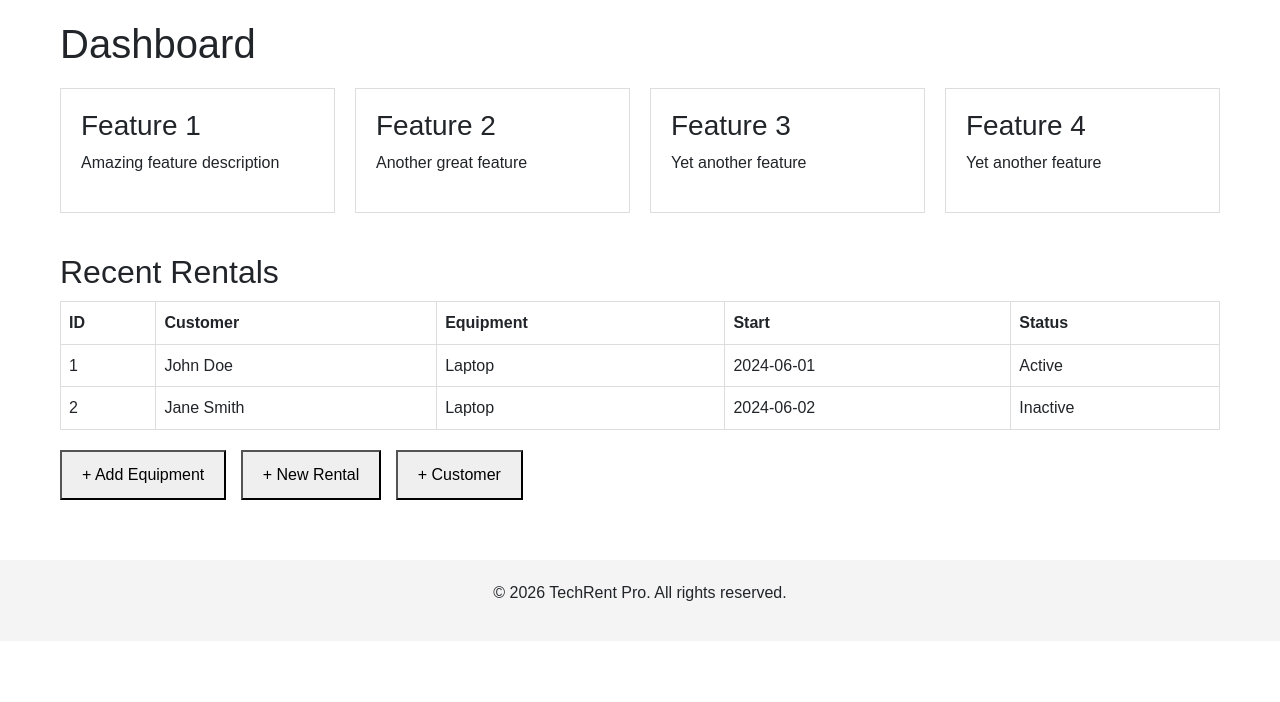
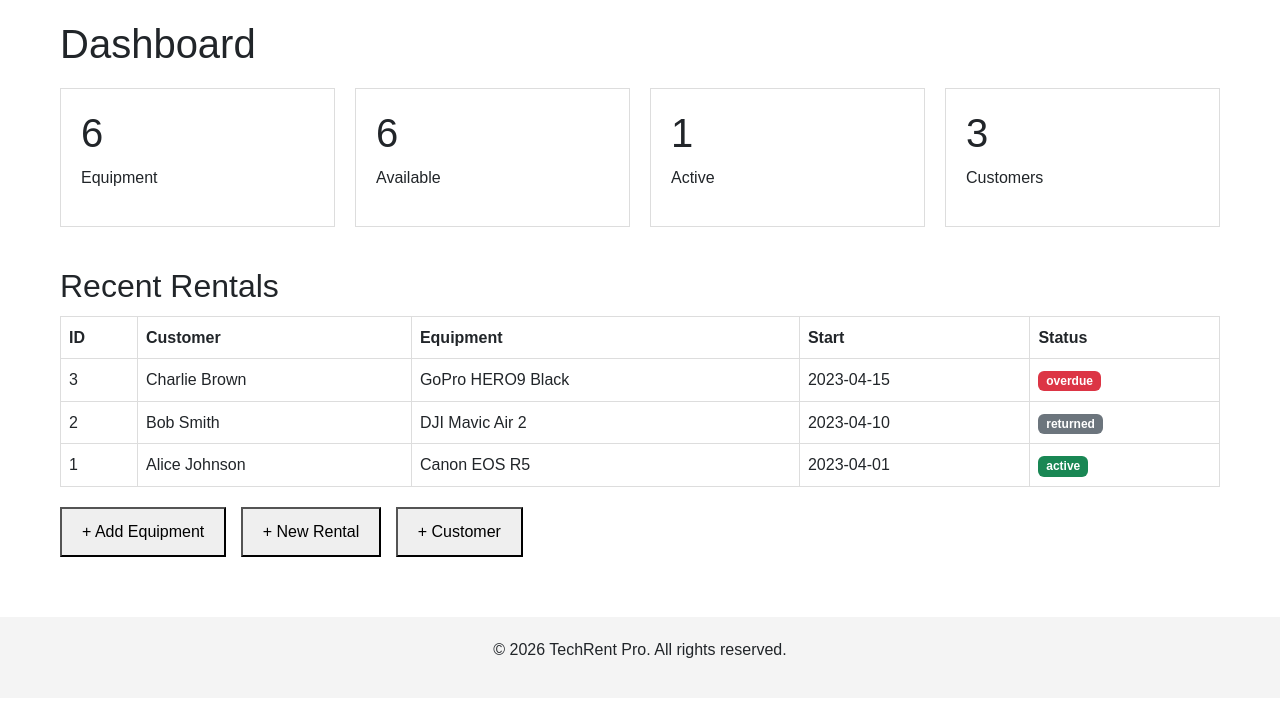
Before and after one commit to Yusuf94Ramlawi/Web-Development-with-Python, a Flask app: page / in a window 1280 px wide. Shown: the part 98-800 px from the top of the page. Run offline with Flask 3, Linux system fonts and the light colour scheme.

Commit message:
dashboard blueprint and db fetch

```diff
--- a/techrent-pro/app.py
+++ b/techrent-pro/app.py
@@ -1,12 +1,10 @@
 from flask import Flask, render_template, request, redirect, url_for
 from routes.rentals import rentals_bp
+from routes.dashboard import dashboard
 
 app = Flask(__name__)
 
-@app.route('/')
-def dashboard():
-    return render_template('index.html')
-
+app.register_blueprint(dashboard)
 app.register_blueprint(rentals_bp)
 
 
--- /dev/null
+++ b/techrent-pro/routes/dashboard.py
@@ -0,0 +1,43 @@
+import datetime
+import db
+from flask import Blueprint, jsonify, render_template, request
+
+dashboard = Blueprint("dashboard", __name__)
+
+@dashboard.route("/")
+def index():
+    customers = db.customer_data
+    equipments = db.equipment_data
+    rentals = db.rental_data
+
+    total_equipment = len(equipments)
+    total_customers = len(customers)
+    total_active_rentals = len([rental for rental in rentals.values() if rental["status"] == "active"])
+    available_equipment = len([equipment for equipment in equipments.values() if equipment["available"] == True])
+
+
+    recent_rentals = sorted(rentals.values(), key=lambda x: x["start_date"], reverse=True)[:5]
+
+    recent_rentals_detailed = []
+    for rental in recent_rentals:
+        customer = customers.get(rental["customer_id"], {})
+        equipment = equipments.get(rental["equipment_id"], {})
+        recent_rentals_detailed.append({
+            "id": rental["id"],
+            "customer_name": customer.get("name", "Unknown"),
+            "equipment_name": equipment.get("name", "Unknown"),
+            "start_date": rental["start_date"],
+            "end_date": rental["end_date"],
+            "status": rental["status"].lower(),
+            "total_cost": rental["total_cost"]
+        })
+
+
+    return render_template(
+        "index.html",
+        total_equipment=total_equipment,
+        total_customers=total_customers,
+        total_active_rentals=total_active_rentals,
+        available_equipment=available_equipment,
+        recent_rentals=recent_rentals_detailed
+    )
--- a/techrent-pro/templates/index.html
+++ b/techrent-pro/templates/index.html
@@ -1,5 +1,10 @@
 {% extends "base.html" %} {% block title %}Dashboard{% endblock %} {% block
 content %}
+{% set status_classes = {
+  'active': 'bg-success',
+  'returned': 'bg-secondary',
+  'overdue': 'bg-danger'
+} %}
 <h1>Dashboard</h1>
 
 <div
@@ -11,20 +16,20 @@ content %}
   "
 >
   <div style="border: 1px solid #ddd; padding: 20px">
-    <h3>Feature 1</h3>
-    <p>Amazing feature description</p>
+    <h1>{{ total_equipment }}</h1>
+    <p>Equipment</p>
   </div>
   <div style="border: 1px solid #ddd; padding: 20px">
-    <h3>Feature 2</h3>
-    <p>Another great feature</p>
+    <h1>{{ available_equipment }}</h1>
+    <p>Available</p>
   </div>
   <div style="border: 1px solid #ddd; padding: 20px">
-    <h3>Feature 3</h3>
-    <p>Yet another feature</p>
+    <h1>{{ total_active_rentals }}</h1>
+    <p>Active</p>
   </div>
   <div style="border: 1px solid #ddd; padding: 20px">
-    <h3>Feature 4</h3>
-    <p>Yet another feature</p>
+    <h1>{{ total_customers }}</h1>
+    <p>Customers</p>
   </div>
 </div>
 
@@ -42,30 +47,46 @@ content %}
       </tr>
     </thead>
     <tbody>
+      {% if recent_rentals %} {% for rental in recent_rentals %}
       <tr>
-        <td style="border: 1px solid #ddd; padding: 8px">1</td>
-        <td style="border: 1px solid #ddd; padding: 8px">John Doe</td>
-        <td style="border: 1px solid #ddd; padding: 8px">Laptop</td>
-        <td style="border: 1px solid #ddd; padding: 8px">2024-06-01</td>
-        <td style="border: 1px solid #ddd; padding: 8px">Active</td>
+        <td style="border: 1px solid #ddd; padding: 8px">{{ rental.id }}</td>
+        <td style="border: 1px solid #ddd; padding: 8px">
+          {{ rental.customer_name }}
+        </td>
+        <td style="border: 1px solid #ddd; padding: 8px">
+          {{ rental.equipment_name }}
+        </td>
+        <td style="border: 1px solid #ddd; padding: 8px">
+          {{ rental.start_date }}
+        </td>
+        <td style="border: 1px solid #ddd; padding: 8px">
+          <span
+            class="badge {{ status_classes.get(rental.status, 'bg-warning text-dark') }}"
+          >
+            {{ rental.status }}
+          </span>
+        </td>
       </tr>
+      {% endfor %} {% else %}
       <tr>
-        <td style="border: 1px solid #ddd; padding: 8px">2</td>
-        <td style="border: 1px solid #ddd; padding: 8px">Jane Smith</td>
-        <td style="border: 1px solid #ddd; padding: 8px">Laptop</td>
-        <td style="border: 1px solid #ddd; padding: 8px">2024-06-02</td>
-        <td style="border: 1px solid #ddd; padding: 8px">Inactive</td>
+        <td
+          colspan="5"
+          style="border: 1px solid #ddd; padding: 8px; text-align: center"
+        >
+          No recent rentals
+        </td>
       </tr>
+      {% endif %}
     </tbody>
   </table>
 </div>
 
 <!-- Action Buttons -->
 <div style="margin-top: 20px">
-  <button style="padding: 10px 20px; margin-right: 10px">
+  <a href="/equipment/add"><button style="padding: 10px 20px; margin-right: 10px">
     + Add Equipment
-  </button>
-  <button style="padding: 10px 20px; margin-right: 10px">+ New Rental</button>
-  <button style="padding: 10px 20px">+ Customer</button>
+  </button></a>
+  <a href="/rentals/new"><button style="padding: 10px 20px; margin-right: 10px">+ New Rental</button></a>
+  <a href="/customers/add"><button style="padding: 10px 20px">+ Customer</button></a>
 </div>
 {% endblock %}
```
